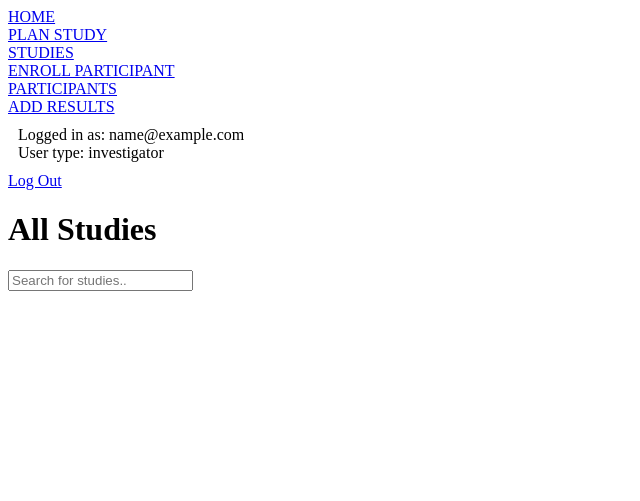
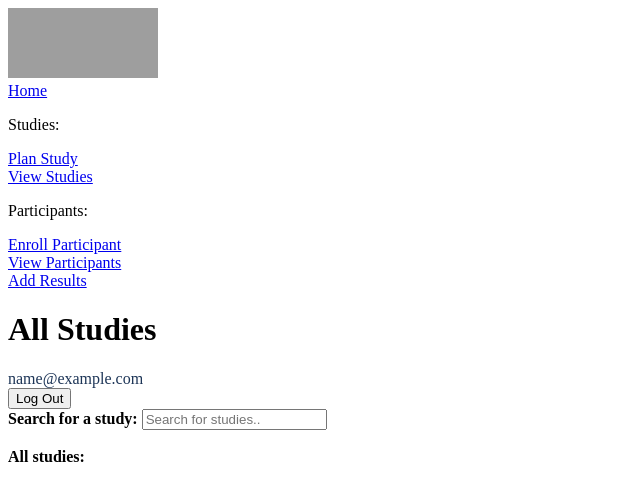
Before and after one commit to lisamartelly/return-of-results, a Flask app: page /studies in a window 1280 px wide. Shown: the top 501 px of the page, without its empty margins (0-640 px from the left). Run offline with Flask 2, Linux system fonts and the light colour scheme; the visitor is signed in with stand-in values (Sample User, id 1); data that the repository does not hold is empty; some libraries are stand-ins or nearby versions; grey boxes are pictures that could not be loaded.

Commit message:
added navigation, button, detail display styling

```diff
--- a/static/js/detail-display.js
+++ b/static/js/detail-display.js
@@ -13,7 +13,7 @@ function showItemDetails(evt) {
     fetch(`/${detailType}-details.json/${id}`)
     .then (response => response.json())
     .then (responseJson => {
-        const content = document.querySelector(".details-container");
+        const content = document.querySelector("#details-content");
 
         // participant detail display
         if (detailType === "participant") {
@@ -23,15 +23,14 @@ function showItemDetails(evt) {
             <p>Partitipant ID: ${responseJson.id}</p>
             <p>Phone: ${responseJson.phone}</p>
             <p>Email: ${responseJson.email}</p>
-            <a href="/participants/${responseJson.id}">See more details</a>
+            <a href="/participants/${responseJson.id}"><button class="button">See Participant Details</button></a>
             <br>
             <h3>Studies:</h3>
             `
         for (const study of responseJson.studies) {
         content.insertAdjacentHTML("beforeend",
             `<p><b>${study.study_name}</b></p>
-            <p>ID: ${study.study_id} Status: ${study.status}
-            <br>
+            <p>ID: ${study.study_id} Status: ${study.status}</p>
             `
         )};}
 
@@ -40,16 +39,18 @@ function showItemDetails(evt) {
             content.innerHTML =
             `
             <h3>${responseJson.name}</h3>
-            <p>Study ID: ${responseJson.id}</p>
-            <p>Status: ${responseJson.status}</p>
-            <p>Investigational Product: ${responseJson.product}</p>
-            <p>Investigator: ${responseJson.investigator_fname} ${responseJson.investigator_lname}
+            <p><b>Study ID:</b> ${responseJson.id}</p>
+            <p><b>Status:</b> ${responseJson.status}</p>
+            <p><b>Investigational Product:</b> ${responseJson.product}</p>
+            <p><b>Investigator:</b> ${responseJson.investigator_fname} ${responseJson.investigator_lname}</p>
 
-            <a href="/studies/${responseJson.id}">See more details</a>
+            <a href="/studies/${responseJson.id}"><button class="button" >See Study Details</button></a>
+            <br><br>
             `
         }
         content.style.display = "";
-        content.scrollIntoView({behavior: 'smooth'});
+        // scroll up to detail display incase out of view
+        document.querySelector('.details-container').scrollIntoView({behavior: 'smooth'});
     });
 }
 // hides details content until a link is clicked
--- a/templates/base.html
+++ b/templates/base.html
@@ -11,6 +11,7 @@
     <script src="https://cdnjs.cloudflare.com/ajax/libs/babel-standalone/6.26.0/babel.js" crossorigin></script>
     <script src="https://unpkg.com/react@16/umd/react.development.js" crossorigin></script>
     <script src="https://unpkg.com/react-dom@16/umd/react-dom.development.js" crossorigin></script>
+    <script src="https://kit.fontawesome.com/8347360653.js" crossorigin="anonymous"></script>
 
   </head>
   <body>
@@ -18,18 +19,27 @@
 <body>
 
     <div id="left" class="column flex-nav">
-        <div class="top-left"></div>
         {% if "user" in session %}
+        <div id="logo" class="top-left">
+            <!-- <svg xmlns="http://www.w3.org/2000/svg" width="16" height="16" fill="currentColor" class="bi bi-journal-medical" viewBox="0 0 16 16">
+                <path fill-rule="evenodd" d="M8 4a.5.5 0 0 1 .5.5v.634l.549-.317a.5.5 0 1 1 .5.866L9 6l.549.317a.5.5 0 1 1-.5.866L8.5 6.866V7.5a.5.5 0 0 1-1 0v-.634l-.549.317a.5.5 0 1 1-.5-.866L7 6l-.549-.317a.5.5 0 0 1 .5-.866l.549.317V4.5A.5.5 0 0 1 8 4zM5 9.5a.5.5 0 0 1 .5-.5h5a.5.5 0 0 1 0 1h-5a.5.5 0 0 1-.5-.5zm0 2a.5.5 0 0 1 .5-.5h5a.5.5 0 0 1 0 1h-5a.5.5 0 0 1-.5-.5z"/>
+                <path d="M3 0h10a2 2 0 0 1 2 2v12a2 2 0 0 1-2 2H3a2 2 0 0 1-2-2v-1h1v1a1 1 0 0 0 1 1h10a1 1 0 0 0 1-1V2a1 1 0 0 0-1-1H3a1 1 0 0 0-1 1v1H1V2a2 2 0 0 1 2-2z"/>
+                <path d="M1 5v-.5a.5.5 0 0 1 1 0V5h.5a.5.5 0 0 1 0 1h-2a.5.5 0 0 1 0-1H1zm0 3v-.5a.5.5 0 0 1 1 0V8h.5a.5.5 0 0 1 0 1h-2a.5.5 0 0 1 0-1H1zm0 3v-.5a.5.5 0 0 1 1 0v.5h.5a.5.5 0 0 1 0 1h-2a.5.5 0 0 1 0-1H1z"/>
+              </svg> -->
+              <img src="/static/img/Logo3.png" width="150" height="70"/>
+        </div>
         <div class="bottom">
             <!-- nav bar for investigator (see everything and everyone) -->
             {% if session["user_type"] == "investigator" %}
             <div id="top-half">
-            <a class="nav-link" href="/"><div class="nav-item">HOME</div></a>
-            <a class="nav-link" href="/planning-1"><div class="nav-item">PLAN STUDY</div></a>
-            <a class="nav-link" href="/studies"><div class="nav-item">STUDIES</div></a>
-            <a class="nav-link" href="/enroll-participant"><div class="nav-item">ENROLL PARTICIPANT</div></a>
-            <a class="nav-link" href="/participants"><div class="nav-item">PARTICIPANTS</div></a>
-            <a class="nav-link" href="/results"><div class="nav-item">ADD RESULTS</div></a>
+            <a class="nav-link" href="/"><div class="nav-item">Home</div></a>
+            <p>Studies:</p>
+            <a class="nav-link" href="/planning-1"><div class="nav-item">Plan Study</div></a>
+            <a class="nav-link" href="/studies"><div class="nav-item">View Studies</div></a>
+            <p>Participants:</p>
+            <a class="nav-link" href="/enroll-participant"><div class="nav-item">Enroll Participant</div></a>
+            <a class="nav-link" href="/participants"><div class="nav-item">View Participants</div></a>
+            <a class="nav-link" href="/results"><div class="nav-item">Add Results</div></a>
             </div>
             {% endif %}
 
@@ -41,14 +51,7 @@
             <a class="nav-link" href="/participant/my-results"><div class="nav-item">MY RESULTS</div></a>
             {% endif %}
 
-            <div id="bottom-half">
-                <div style="padding: 10px">
-                    Logged in as: {{session["user"]}}<br>
-                    User type: {{session["user_type"]}}<br>
-                </div>
 
-                <a class="nav-link" href="/logout"><div class="nav-item">Log Out</div></a>
-            </div>
         </div>
         {% endif %}
     </div>
@@ -57,8 +60,14 @@
             {% block header %}
             HEADER GOES HERE
             {% endblock %}
+            <div id="header-right-half">
+                <div style="color:#1D3557">
+                    {{session["user"]}}
+                </div>
+                <a href="/logout"><button  class="button">Log Out</button></a>
+            </div>
         </div>
-        <div class="bottom">
+        <div class="bottom page-content">
             {% block body %}
             BODY OF PAGE GOES HERE
             {% endblock %}
--- a/templates/planning-2.html
+++ b/templates/planning-2.html
@@ -15,8 +15,7 @@
 
 {% for visit in dict_visits %}
 
-<form id="visit-details" action="/planning-3" method="POST">
-
+<form class="result-block" id="visit-details" action="/planning-3" method="POST">
     <div class="test" id={{visit}}>
         <label for="num-tests">How many tests will you run at the {{visit}} visit?</label>
         <input type="text" id="{{visit}}-num-visits" name="{{visit}}-num-visits"min="0" max="100">
--- a/templates/planning-3.html
+++ b/templates/planning-3.html
@@ -19,7 +19,7 @@
 
     <h3> {{ visit }} </h3>
     {% for i in range(dict_visits[visit]) %}
-    <div class="test" id={{visit}}>
+    <div class="test result-block" id={{visit}}>
         <br>
         Test name:
         <input type="text" name="{{visit}}-test{{i}}-test-name" required>
--- a/templates/studies.html
+++ b/templates/studies.html
@@ -11,8 +11,11 @@
 <div class="flex-container-generic">
     <div class="flex-row list-page">
         <div style="width: 40%">
-            <input type="text" id="searchInput" onkeyup="searchBar()" placeholder="Search for studies.."/>
-
+            <div class= "search">
+            <b>Search for a study:</b> <input type="text" id="searchInput" onkeyup="searchBar()" placeholder="Search for studies.."/>
+            </div>
+            <br>
+            <b>All studies:</b>
             <ul id="itemsList">
             {% for study in studies %}
             <li class="detail-link"><a name="study" id={{study.study_id}} href="#">{{study.study_name}}</a></li>
```
Also changed, not shown: templates/participants.html (+5 -2 lines).
